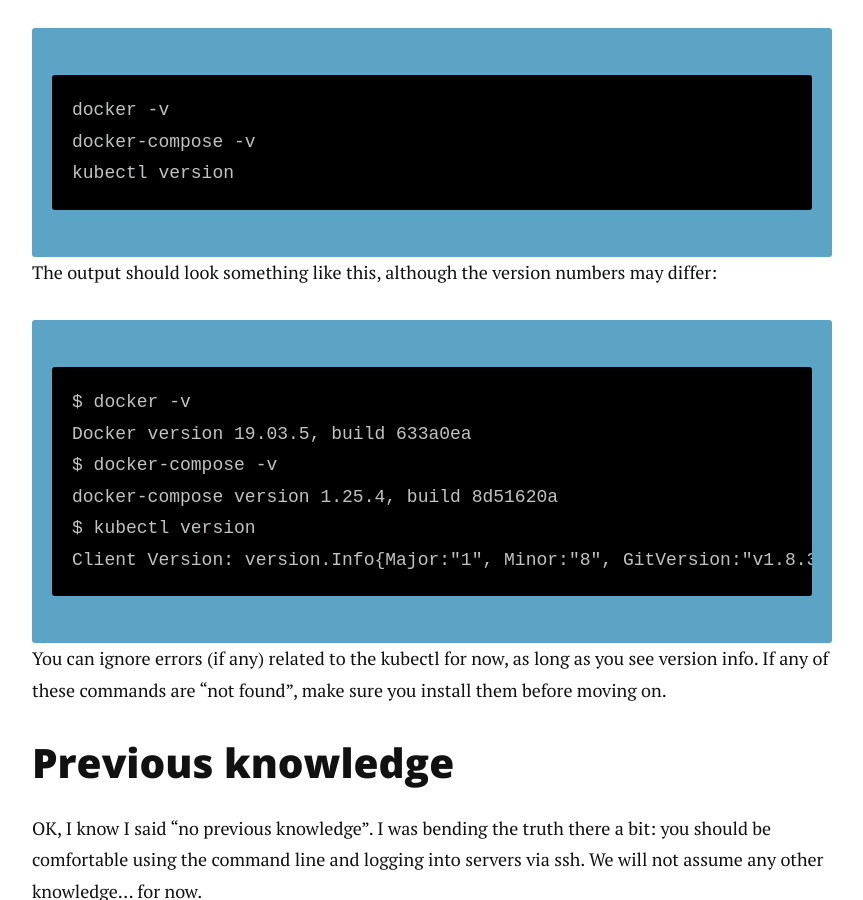
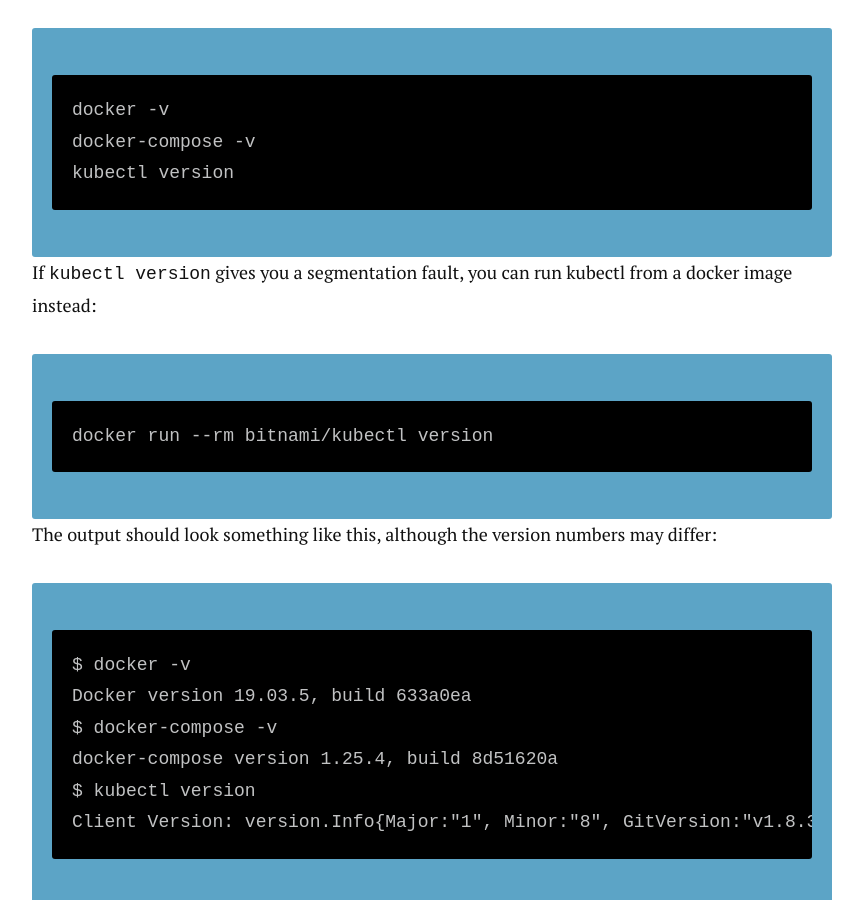
Before and after one commit to alberto56/dcycleblog, a Jekyll site: the page built from kubernetes/01-setup/index.md, in a window 1280 px wide and 900 px high, scrolled down 964 px. Shown: the whole window, without its empty margins (208-1071 px from the left). Built offline with Jekyll 4.4.1, drawn with Linux system fonts in a browser that asks for light colours; nearby versions of some CDN libraries; comment, search, counter and statistics services are not loaded.

Commit message:
Update index.md

```diff
--- a/kubernetes/01-setup/index.md
+++ b/kubernetes/01-setup/index.md
@@ -17,6 +17,10 @@
     docker-compose -v
     kubectl version
 
+If `kubectl version` gives you a segmentation fault, you can run kubectl from a docker image instead:
+
+    docker run --rm bitnami/kubectl version
+
 The output should look something like this, although the version numbers may differ:
 
     $ docker -v
```
